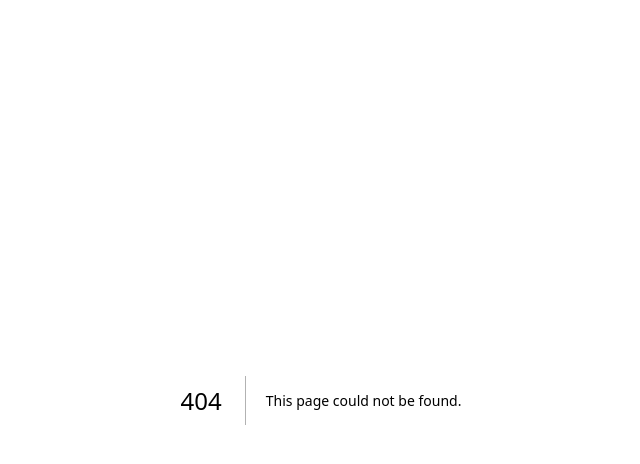
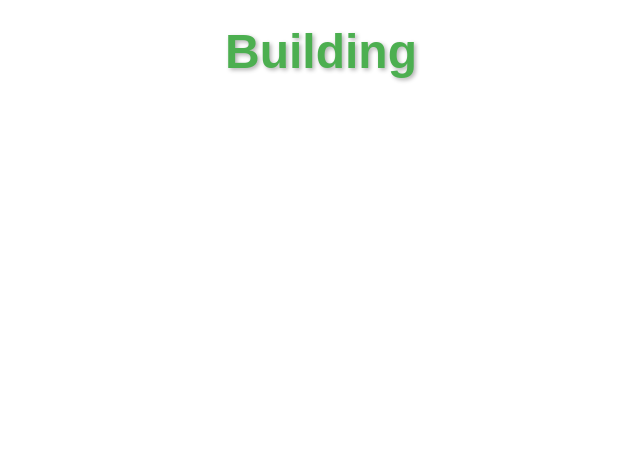
Before and after one commit to Anandarout28/Blogging-platform, a Next.js app in the folder client/: page /component/dynamic in a window 1280 px wide. Before the commit this address had no page. Shown: the top 464 px of the page, without its empty margins (319-959 px from the left). Built offline with nearby package versions, Linux system fonts and the light colour scheme.

Commit message:
navbar complete

```diff
--- a/client/package.json
+++ b/client/package.json
@@ -21,11 +21,13 @@
     "react": "^18.3.1",
     "react-bootstrap": "^2.10.9",
     "react-dom": "^18.3.1",
+    "react-icons": "^5.5.0",
     "react-quill": "^2.0.0",
     "react-redux": "^9.2.0",
     "react-router-dom": "^7.5.3",
     "react-scripts": "5.0.1",
     "react-toastify": "^11.0.5",
+    "reactstrap": "^9.2.3",
     "redux": "^5.0.1",
     "stream-browserify": "^3.0.0",
     "styled-components": "^6.1.17",
--- a/client/src/App.css
+++ b/client/src/App.css
@@ -101,3 +101,6 @@ body{
               rgba(44, 187, 99, 0.25) 0 16px 32px;
   transform: scale(1.05) rotate(-1deg);
 }
+@tailwind base;
+@tailwind components;
+@tailwind utilities;
--- /dev/null
+++ b/client/src/pages/component/dynamic.js
@@ -0,0 +1,43 @@
+import React, { useState, useEffect } from 'react';
+import styled from 'styled-components';
+
+const DynamicText = () => {
+  const messages = ['Blogging', 'Learning', 'Coding', 'Building'];
+  const [index, setIndex] = useState(0);
+
+  useEffect(() => {
+    const intervalId = setInterval(() => {
+      setIndex(prevIndex => (prevIndex + 1) % messages.length);
+    }, 2000); // change text every 2 seconds
+
+    return () => clearInterval(intervalId); // cleanup on unmount
+  }, []);
+
+  return (
+    <StyledText>
+      {messages[index]}
+    </StyledText>
+  );
+};
+
+export default DynamicText;
+
+const StyledText = styled.div`
+  font-size: 3rem; /* Bigger text size */
+  font-weight: bold;
+  text-align: center;
+  padding: 1rem;
+  color: #4caf50; /* Stylish green color */
+  font-family: 'Arial', sans-serif;
+  text-shadow: 2px 2px 4px rgba(0, 0, 0, 0.3); /* Adds a shadow for style */
+  animation: fadeIn 1s ease-in-out;
+
+  @keyframes fadeIn {
+    from {
+      opacity: 0;
+    }
+    to {
+      opacity: 1;
+    }
+  }
+`;
```
Also changed, not shown: client/src/App.js (+6 -1 lines), client/src/pages/component/navbar.js (+42 -7 lines), client/src/pages/component/Header.js (added), 1 other file (tests, documents, lock files or other folders).
